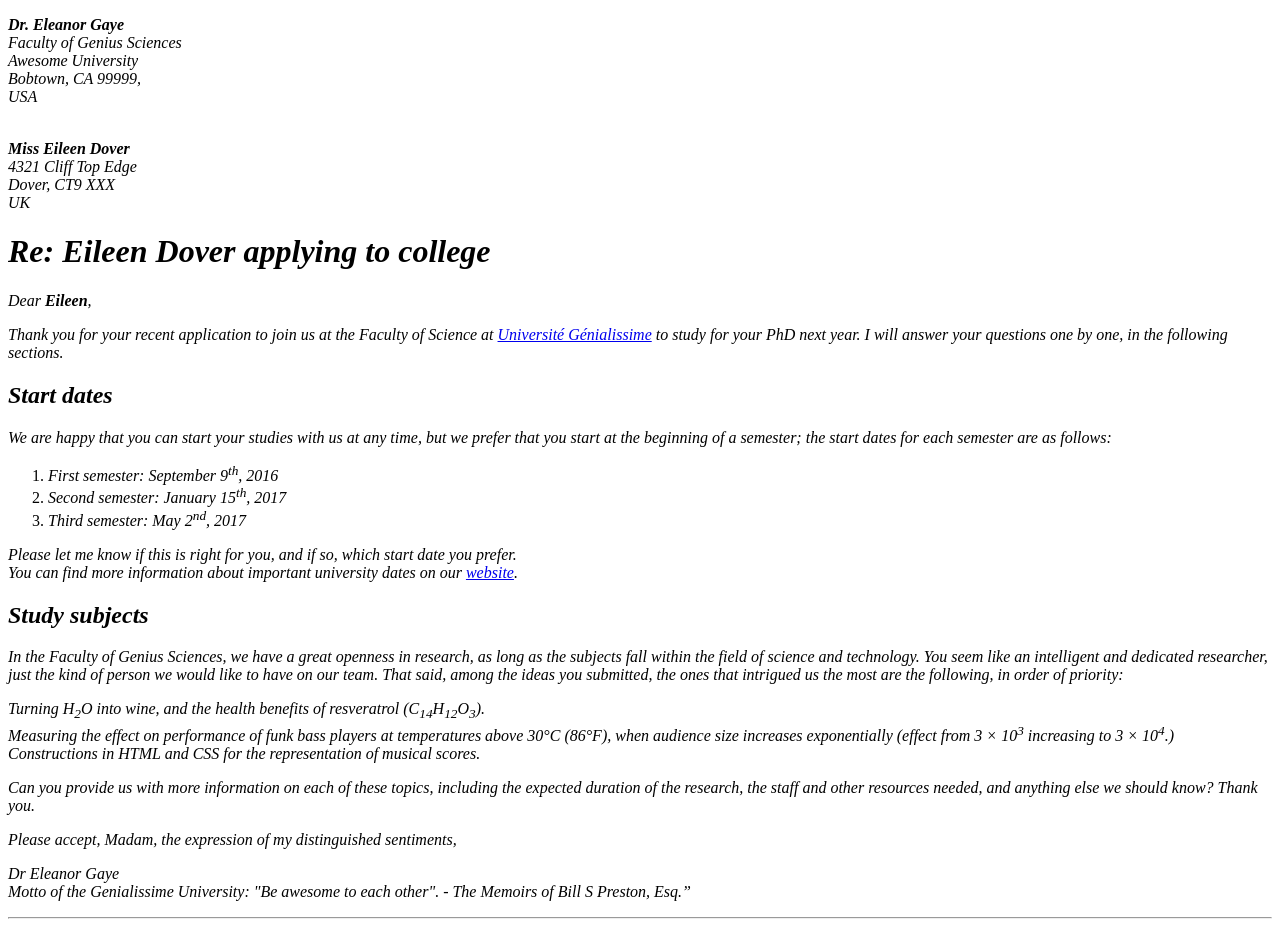
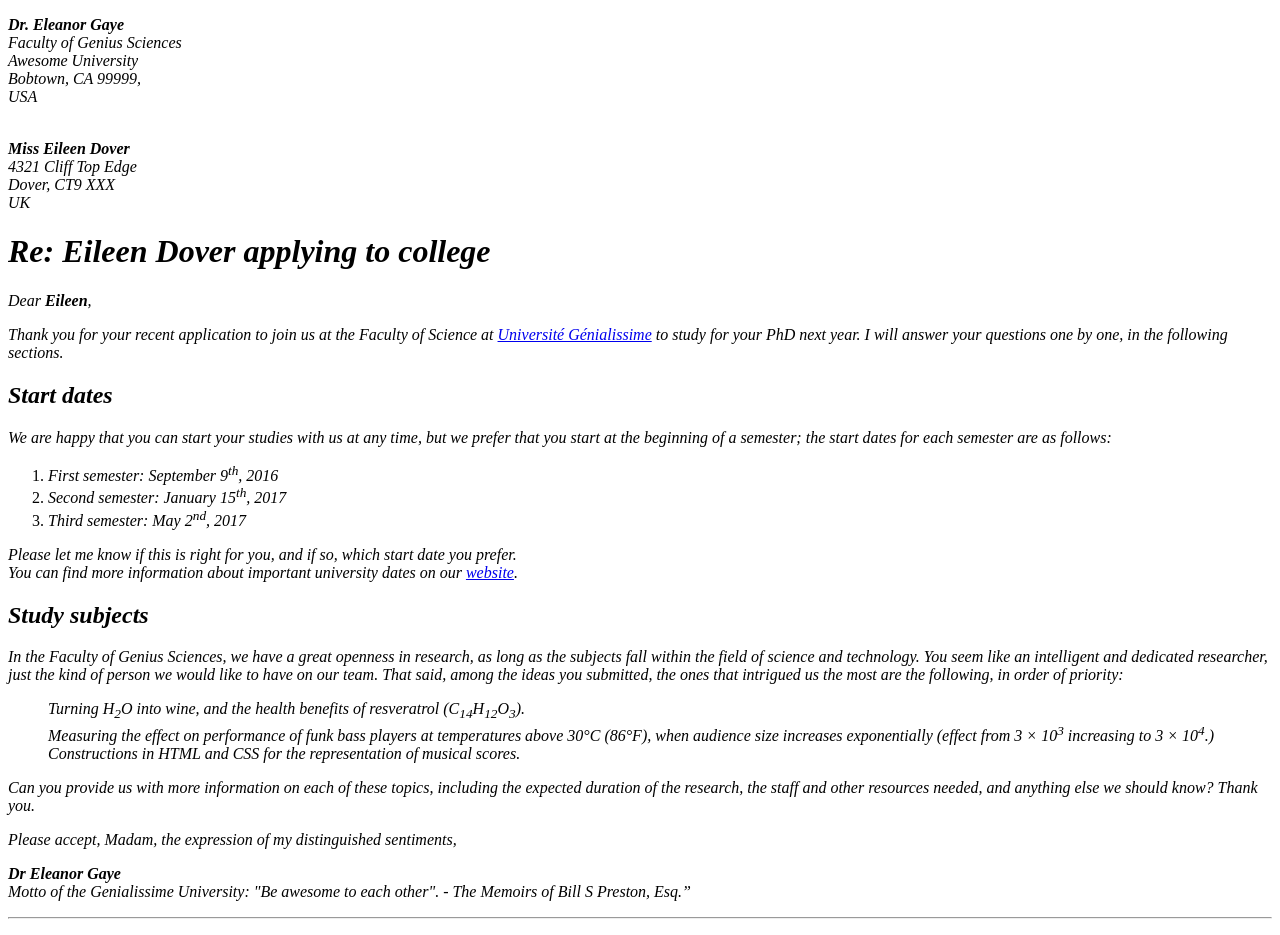
Before and after one commit to Piouscode/4HTML-letter-assignment, a plain HTML site: page index.html in a window 1280 px wide. Drawn offline with Linux system fonts and the light colour scheme.

Commit message:
Update index.html

```diff
--- a/index.html
+++ b/index.html
@@ -71,9 +71,9 @@
       >
     </p>
 
-    <p><i>Turning H<sub>2</sub>O into wine, and the health benefits of resveratrol (C<sub>14</sub>H<sub>12</sub>O<sub>3</sub>).</i><br /><i>Measuring the effect on performance of funk bass players at temperatures above 30&deg;C (86&deg;F), when audience size increases exponentially (effect from 3 &times; 10<sup>3</sup> increasing to 3 &times; 10<sup>4</sup>.)</i><br /><i>Constructions in HTML and CSS for the representation of musical scores.</i></p>
-
-    <p>
+    <ul style="list-style: none;">
+<li><i>Turning H<sub>2</sub>O into wine, and the health benefits of resveratrol (C<sub>14</sub>H<sub>12</sub>O<sub>3</sub>).</i><br /><i>Measuring the effect on performance of funk bass players at temperatures above 30&deg;C (86&deg;F), when audience size increases exponentially (effect from 3 &times; 10<sup>3</sup><span>&nbsp;</span>increasing to 3 &times; 10<sup>4</sup>.)</i><br /><i>Constructions in HTML and CSS for the representation of musical scores.</i></li>
+</ul>
       <i
         >Can you provide us with more information on each of these topics,
         including the expected duration of the research, the staff and other
@@ -87,7 +87,7 @@
       >
     </p>
     <p>
-      <i>Dr Eleanor Gaye</i><br />
+      <i><b>Dr Eleanor Gaye</b></i><br />
       <i
         >Motto of the Genialissime University: "Be awesome to each other". - The
         Memoirs of Bill S Preston, Esq.&rdquo;</i
```
